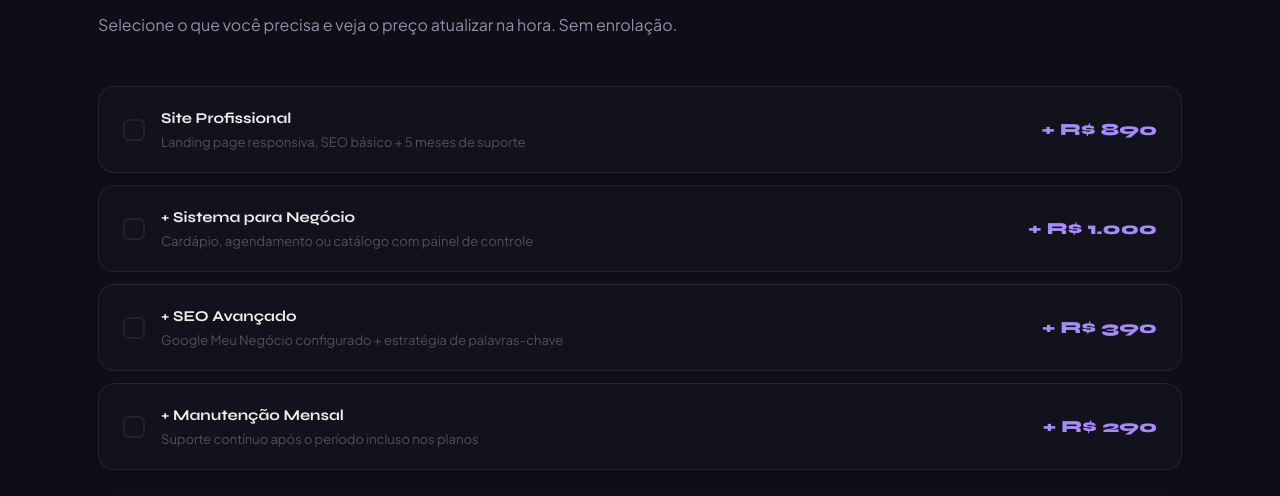
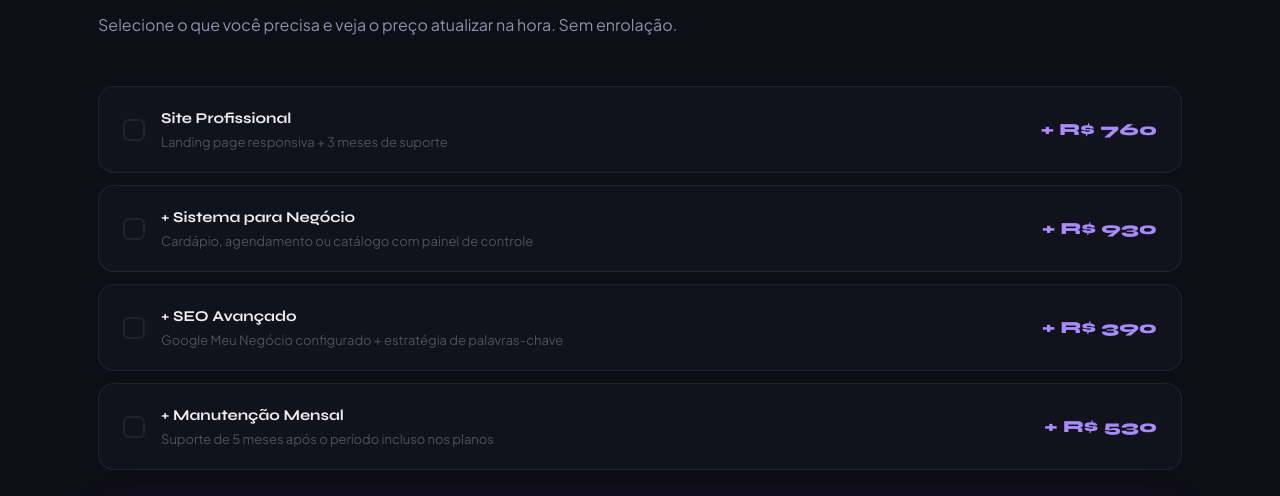
Before and after one commit to NEOpisa/NVGHUB, a Next.js app: page / in a window 1280 px wide. Shown: the part 2220-2716 px from the top of the page. Built offline with nearby package versions, Linux system fonts and the light colour scheme.

Commit message:
Update OrcamentoSection.tsx

```diff
--- a/src/components/OrcamentoSection.tsx
+++ b/src/components/OrcamentoSection.tsx
@@ -6,10 +6,10 @@ import { useReveal } from "@/hooks/useReveal";
 const WA = "https://wa.me/qr/YDKPLNZS2ZDBC1";
 
 const OPCOES = [
-  { id: "site",       label: "Site Profissional",        desc: "Landing page responsiva, SEO básico + 5 meses de suporte",     price: 890  },
-  { id: "sistema",    label: "+ Sistema para Negócio",   desc: "Cardápio, agendamento ou catálogo com painel de controle",     price: 1000 },
+  { id: "site",       label: "Site Profissional",        desc: "Landing page responsiva + 3 meses de suporte",     price: 760  },
+  { id: "sistema",    label: "+ Sistema para Negócio",   desc: "Cardápio, agendamento ou catálogo com painel de controle",     price: 930 },
   { id: "seo",        label: "+ SEO Avançado",           desc: "Google Meu Negócio configurado + estratégia de palavras-chave", price: 390  },
-  { id: "manutencao", label: "+ Manutenção Mensal",      desc: "Suporte contínuo após o período incluso nos planos",           price: 290  },
+  { id: "manutencao", label: "+ Manutenção Mensal",      desc: "Suporte de 5 meses após o período incluso nos planos",           price: 530  },
 ];
 
 export default function OrcamentoSection() {
```
